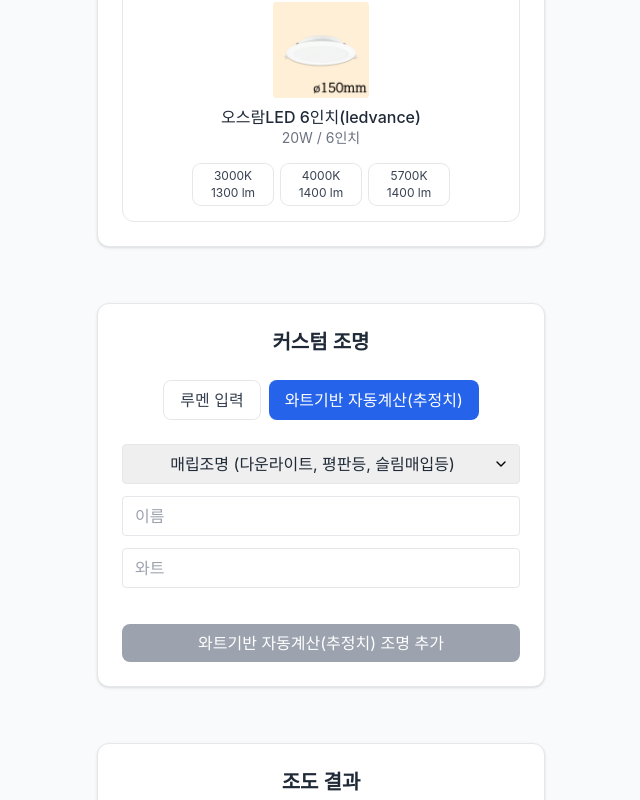
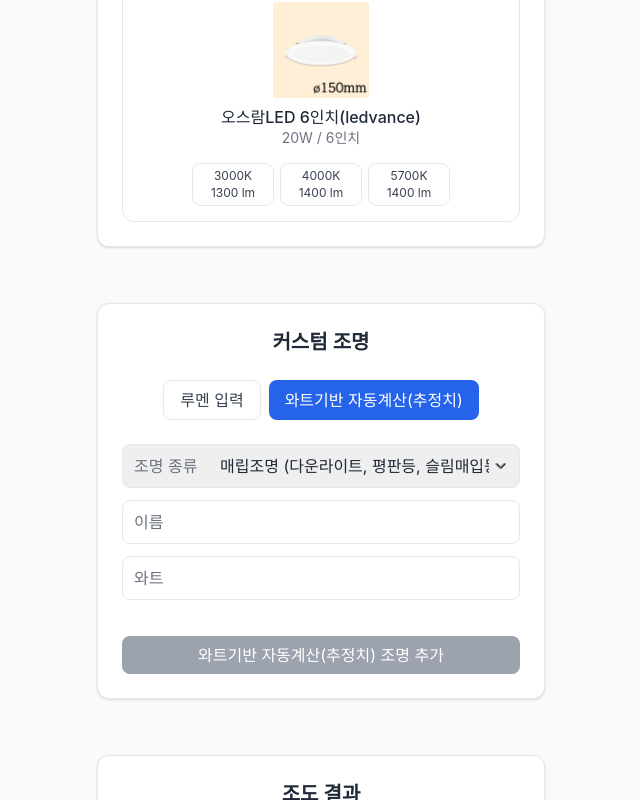
Before and after one commit to squeecho/iggg-lighting-calculating, a React (Vite) app: page / in a window 1280 px wide. Both pictures are taken after a click on the button "와트기반 자동계산(추정치)". Shown: the part 1749-2549 px from the top of the page, without its empty margins (319-959 px from the left). Built offline with nearby package versions, Linux system fonts and the light colour scheme.

Commit message:
커스텀조명 수정

```diff
--- a/src/App.tsx
+++ b/src/App.tsx
@@ -41,6 +41,8 @@ function App() {
   const [customLightWatt ,setCustomLightWatt ] = useState(0)
   const [inputMode, setInputMode] = useState<'lumen' | 'watt'>('lumen')
   const [customLightType, setCustomLightType] = useState('매립조명')
+  const [customEfficiency, setCustomEfficiency] = useState<number>(80)
+  const [efficiencyError, setEfficiencyError] = useState<string>('')
 
   const [totalLumen,setTotalLumen] = useState(0)
   const [totalWatt ,setTotalWatt ] = useState(0)
@@ -180,10 +182,16 @@ function App() {
   const addCustomLight = useCallback((e: React.MouseEvent)=>{
     e.preventDefault()
     if(!customLightName||customLightLumen<=0||customLightWatt<=0) return
+
+    // 사용자 정의 효율이 범위를 벗어난 경우 기본값 적용
+    const finalLumen = customLightType === '기타' && (customEfficiency < 40 || customEfficiency > 200 || customEfficiency === 0)
+      ? customLightWatt * 80  // 기본값 80 lm/W 적용
+      : customLightLumen;
+
     setSelectedLights(p=>[...p,{
       id:Date.now().toString(),
       name:customLightName,
-      lumen:customLightLumen,
+      lumen:finalLumen,
       watt:customLightWatt,
       colorTemp:'커스텀',
       size:'커스텀',
@@ -192,7 +200,7 @@ function App() {
       type:'커스텀'
     }])
     setCustomLightName(''); setCustomLightLumen(0); setCustomLightWatt(0)
-  },[customLightName, customLightLumen, customLightWatt, inputMode, customLightType])
+  },[customLightName, customLightLumen, customLightWatt, inputMode, customLightType, customEfficiency])
 
   const removeLight = useCallback((id:string)=>setSelectedLights(p=>p.filter(l=>l.id!==id)),[])
   const updateQty   = useCallback((id:string,qty:number)=>{
@@ -242,7 +250,11 @@ function App() {
   }
 
   // 조명 종류별 광효율
-  const getLumensPerWatt = useCallback((lightType: string) => {
+  const getLumensPerWatt = useCallback((lightType: string, customEff?: number) => {
+    if (lightType === '기타') {
+      return customEff || 80;
+    }
+
     switch(lightType) {
       case '매립조명': return 90;
       case '직부조명': return 90;
@@ -553,45 +565,116 @@ function App() {
           </div>
 
           {inputMode === 'lumen' ? (
-            <div className="grid grid-cols-1 md:grid-cols-2 gap-3">
-              <input placeholder="이름" value={customLightName}
+            <div className="grid grid-cols-1 gap-3">
+              <div className="relative">
+                <span className="absolute left-3 top-0 h-full flex items-center text-gray-500">이름</span>
+                <input
+                  value={customLightName}
                   onChange={e=>setCustomLightName(e.target.value)}
-                    className="border px-3 py-2 rounded"/>
-              <input placeholder="루멘" type="number" min={1} value={customLightLumen||''}
+                  className="w-full pl-14 pr-4 py-2.5 border rounded-lg text-center"
+                />
+              </div>
+              <div className="relative">
+                <span className="absolute left-3 top-0 h-full flex items-center text-gray-500">루멘</span>
+                <input
+                  type="number"
+                  min={1}
+                  value={customLightLumen||''}
                   onChange={e=>{
                     const lumen = +e.target.value;
                     setCustomLightLumen(lumen);
                     // 루멘 입력 시 와트 자동 계산 (효율 90lm/W 기준)
                     setCustomLightWatt(lumen > 0 ? Math.round((lumen / 90) * 10) / 10 : 0);
                   }}
-                    className="border px-3 py-2 rounded"/>
+                  className="w-full pl-14 pr-4 py-2.5 border rounded-lg text-center"
+                />
+              </div>
               {customLightLumen > 0 && (
-                <div className="text-gray-500 text-sm md:col-span-2">
+                <div className="text-gray-500 text-sm">
                   <p>자동 계산된 와트: {customLightWatt} W (효율 90lm/W 기준)</p>
                 </div>
               )}
             </div>
           ) : (
             <div className="grid grid-cols-1 gap-3">
+              <div className="relative">
+                <span className="absolute left-3 top-0 h-full flex items-center text-gray-500">조명 종류</span>
                 <select
                   value={customLightType}
-                onChange={e => setCustomLightType(e.target.value)}
-                className="border px-3 py-2 rounded"
+                  onChange={e => {
+                    setCustomLightType(e.target.value);
+                    // 기타 외의 옵션 선택 시 에러 메시지 초기화
+                    if (e.target.value !== '기타') {
+                      setEfficiencyError('');
+                    }
+
+                    // 이미 와트 값이 있으면 새 광효율로 루멘 재계산
+                    if (customLightWatt > 0) {
+                      const eff = e.target.value === '기타' ? customEfficiency : getLumensPerWatt(e.target.value);
+                      setCustomLightLumen(customLightWatt * eff);
+                    }
+                  }}
+                  className="w-full pl-24 pr-4 py-2.5 border rounded-lg appearance-none text-center"
                 >
                   <option value="매립조명">매립조명 (다운라이트, 평판등, 슬림매입등)</option>
                   <option value="직부조명">직부조명 (COB 원통등, 노출형 실린더 등)</option>
                   <option value="간접조명">간접조명 (T5, 몰딩 안쪽 라인바 등)</option>
                   <option value="레일조명">레일조명 (스포트라이트, 집어등, 줌형 등)</option>
                   <option value="전구형 조명">전구형 조명 (E26 벌브, 팬던트, 샹들리에 등)</option>
+                  <option value="기타">기타 (특수 조명 등 – 직접 입력)</option>
                 </select>
+                <div className="absolute right-3 top-1/2 transform -translate-y-1/2 pointer-events-none">
+                  <svg xmlns="http://www.w3.org/2000/svg" width="16" height="16" viewBox="0 0 24 24" fill="none" stroke="currentColor" strokeWidth="2" strokeLinecap="round" strokeLinejoin="round" className="text-gray-500">
+                    <path d="M6 9l6 6 6-6"/>
+                  </svg>
+                </div>
+              </div>
+
+              {customLightType === '기타' && (
+                <div className="relative">
+                  <span className="absolute left-3 top-0 h-full flex items-center text-gray-500">광효율</span>
                   <input
-                placeholder="이름"
+                    type="number"
+                    min="40"
+                    max="200"
+                    placeholder="40~200 사이 값"
+                    value={customEfficiency || ''}
+                    onChange={e => {
+                      const value = e.target.value === '' ? 0 : parseInt(e.target.value, 10);
+                      setCustomEfficiency(value);
+
+                      // 유효성 검사
+                      if (value < 40 || value > 200) {
+                        setEfficiencyError('40~200 사이의 값을 입력하세요.');
+                      } else {
+                        setEfficiencyError('');
+
+                        // 이미 와트 값이 있으면 새 광효율로 루멘 재계산
+                        if (customLightWatt > 0) {
+                          setCustomLightLumen(customLightWatt * value);
+                        }
+                      }
+                    }}
+                    className={`w-full pl-14 pr-4 py-2.5 border rounded-lg text-center ${efficiencyError ? 'border-red-500' : ''}`}
+                  />
+                  {efficiencyError && (
+                    <p className="text-red-500 text-xs mt-1">{efficiencyError}</p>
+                  )}
+                </div>
+              )}
+
+              <div className="relative">
+                <span className="absolute left-3 top-0 h-full flex items-center text-gray-500">이름</span>
+                <input
                   value={customLightName}
                   onChange={e => setCustomLightName(e.target.value)}
-                className="border px-3 py-2 rounded"
+                  className="w-full pl-14 pr-4 py-2.5 border rounded-lg text-center"
                 />
+              </div>
+
+              <div className="relative">
+                <span className="absolute left-3 top-0 h-full flex items-center text-gray-500">와트</span>
                 <input
-                placeholder="와트"
                   type="number"
                   min={1}
                   value={customLightWatt||''}
@@ -600,14 +683,23 @@ function App() {
                     setCustomLightWatt(watt);
 
                     // 와트 기반 루멘 자동 계산
-                  const lumensPerWatt = getLumensPerWatt(customLightType);
-                  setCustomLightLumen(watt * lumensPerWatt);
+                    const eff = customLightType === '기타'
+                      ? (customEfficiency < 40 || customEfficiency > 200 ? 80 : customEfficiency)
+                      : getLumensPerWatt(customLightType);
+
+                    setCustomLightLumen(watt * eff);
                   }}
-                className="border px-3 py-2 rounded"
+                  className="w-full pl-14 pr-4 py-2.5 border rounded-lg text-center"
                 />
+              </div>
+
               <div className="text-gray-500 text-sm">
                 {customLightWatt > 0 && (
-                  <p>자동 계산된 루멘: {customLightLumen} lm (기준 광효율: {getLumensPerWatt(customLightType)} lm/W)</p>
+                  <p>자동 계산된 루멘: {customLightLumen} lm (기준 광효율: {
+                    customLightType === '기타'
+                      ? (customEfficiency < 40 || customEfficiency > 200 || customEfficiency === 0 ? 80 : customEfficiency)
+                      : getLumensPerWatt(customLightType)
+                  } lm/W)</p>
                 )}
               </div>
             </div>
```
Lines whose indentation alone changed are shown as unchanged.
